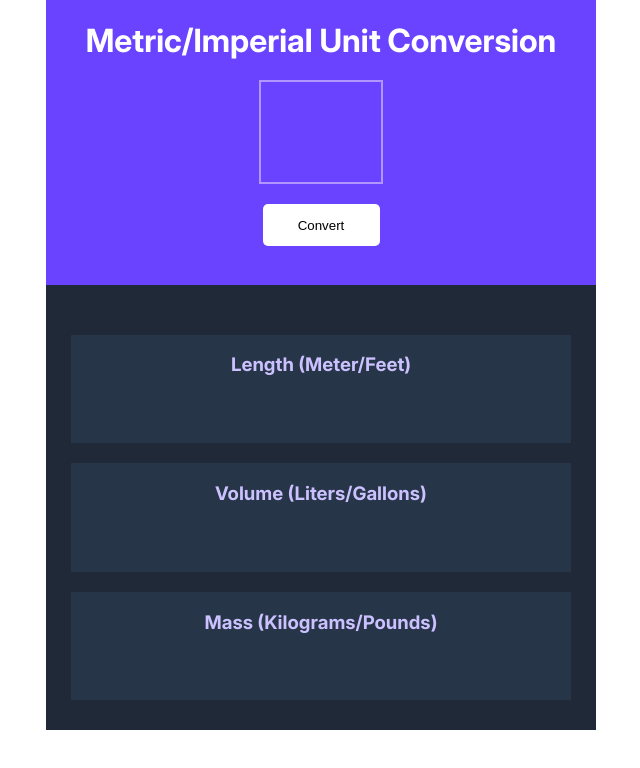
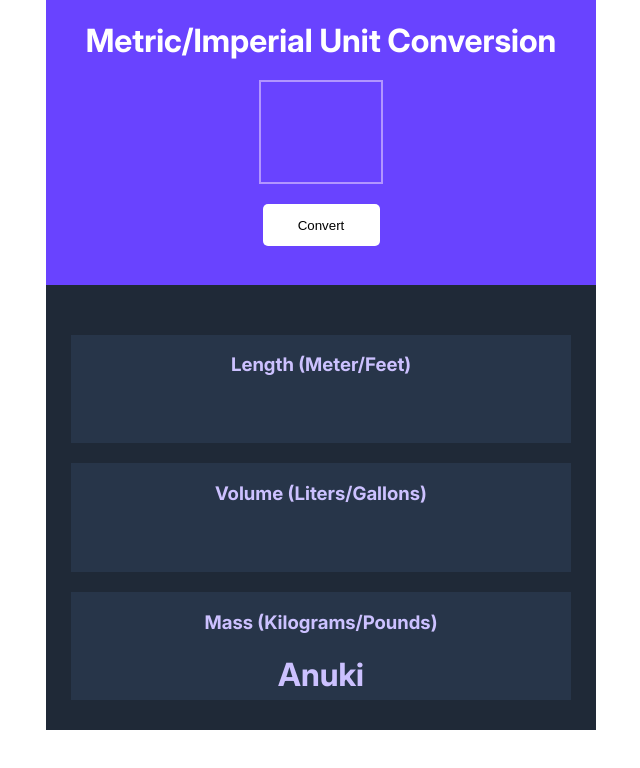
Before and after one commit to Anukinikk12/Converter, a plain HTML site: page index.html in a window 1280 px wide. Shown: the whole page, without its empty margins (319-959 px from the left). Drawn offline with Linux system fonts and the light colour scheme.

```diff
--- a/index.html
+++ b/index.html
@@ -23,6 +23,7 @@
         </div>
         <div class="mesures" id="mass-div">
             <h3>Mass (Kilograms/Pounds)</h3>
+            <h1>Anuki</h1>
             <p id="mass-desc"></p>
         </div>
     </div>
```
